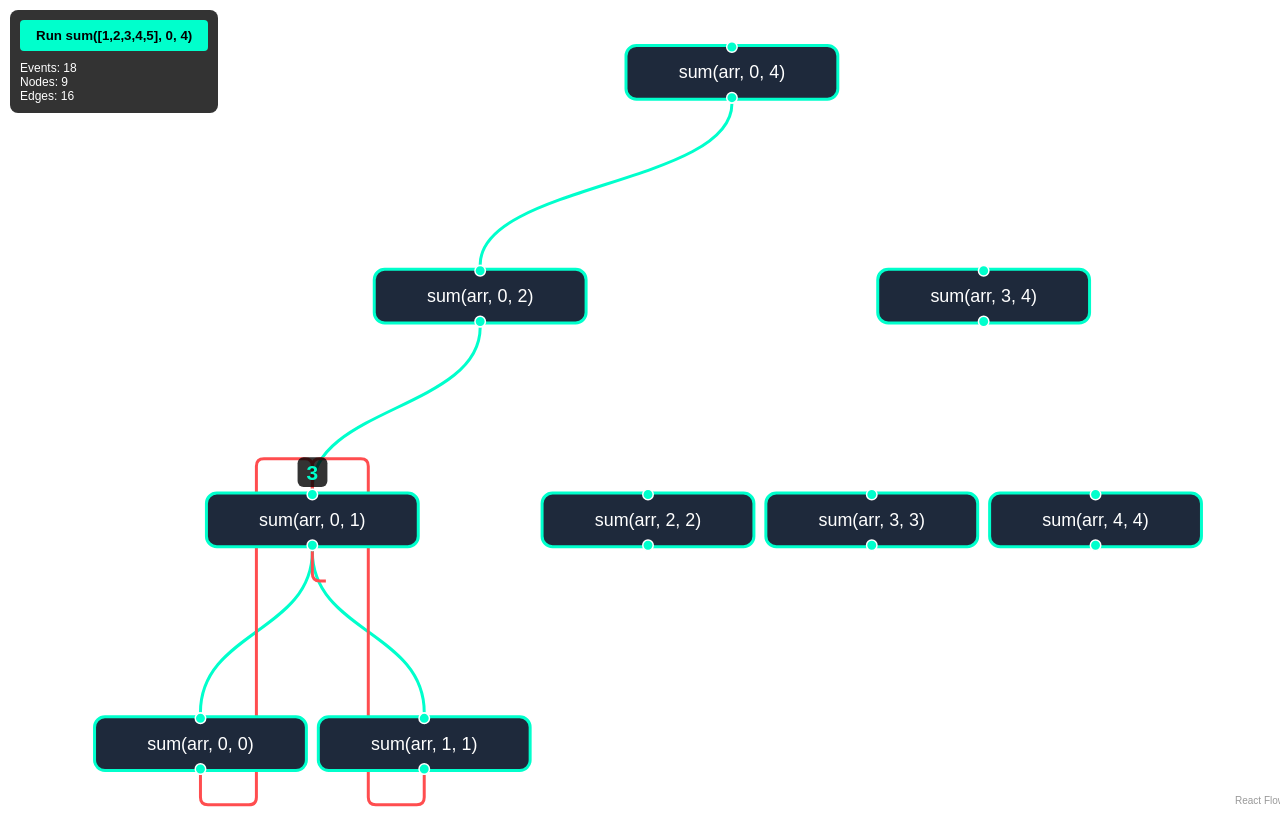
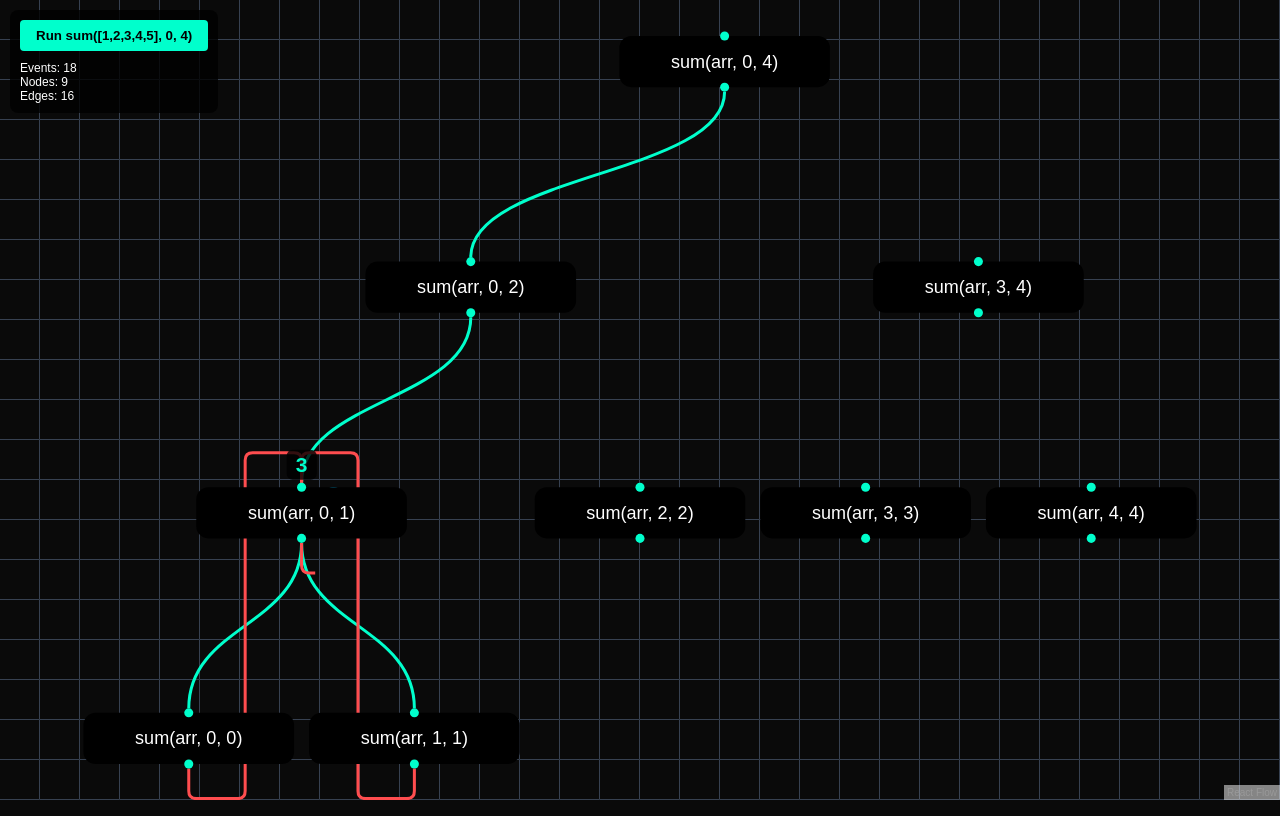
Before and after one commit to RadeshL/Recurse-Reality, a React (Vite) app: page / in a window 1280 px wide. Built offline with nearby package versions, Linux system fonts and the light colour scheme.

Commit message:
style: added background

```diff
--- a/index.html
+++ b/index.html
@@ -1,5 +1,5 @@
 <!doctype html>
-<html lang="en">
+<html lang="en" class="dark">
   <head>
     <meta charset="UTF-8" />
     <link rel="icon" type="image/svg+xml" href="/favicon.svg" />
--- a/src/components/ui/CustomNode.jsx
+++ b/src/components/ui/CustomNode.jsx
@@ -4,9 +4,13 @@ export default function CustomNode({ data }) {
   return (
     <div style={{
       position: 'relative',
-      background: '#1e293b',
+      background: '#000000',
       color: '#fff',
-      border: '2px solid #00ffcc',
+      borderColor: '#00ffcc',
+      borderWidth: '2px',
+      borderStyle: 'solid',
+      outline: '2px solid #00ffcc',
+      outlineOffset: '2px',
       borderRadius: '8px',
       padding: '10px',
       fontSize: '12px',
--- a/src/components/ui/FlowCanvas.jsx
+++ b/src/components/ui/FlowCanvas.jsx
@@ -3,6 +3,7 @@ import { ReactFlow, applyNodeChanges, applyEdgeChanges, addEdge } from '@xyflow/
 import '@xyflow/react/dist/style.css';
 import AnimatedEdge from './AnimatedEdge';
 import CustomNode from './CustomNode';
+import { GridPattern } from './grid-pattern';
 
 const edgeTypes = {
   animatedEdge: AnimatedEdge,
@@ -363,12 +364,42 @@ export default function FlowCanvas() {
   }, [handleRun]);
 
   return (
-    <div style={{ width: '100vw', height: '100vh' }}>
+    <div style={{ position: 'relative', width: '100vw', height: '100vh' }}>
+      {/* Background Layer */}
+      <div style={{
+        position: 'absolute',
+        inset: 0,
+        zIndex: 0,
+        pointerEvents: 'none',  // IMPORTANT: allows dragging nodes
+        backgroundColor: '#0a0a0a'  // Dark background
+      }}>
+        <GridPattern
+          width={40}
+          height={40}
+          x={-1}
+          y={-1}
+          strokeDasharray="0"
+          className="w-full h-full"
+          stroke="#333"
+          strokeWidth="1"
+        />
+      </div>
+
+      {/* React Flow Layer */}
+      <div style={{
+        position: 'relative',
+        zIndex: 1,
+        width: '100%',
+        height: '100%'
+      }}>
         <div style={{ position: 'absolute', top: 10, left: 10, zIndex: 1000, background: 'rgba(0,0,0,0.8)', padding: '10px', borderRadius: '8px' }}>
           <button
             onClick={handleRun}
             style={{
               background: '#00ffcc',
+              borderColor: '#00ffcc',
+              borderWidth: '2px',
+              borderStyle: 'solid',
               color: '#000',
               border: 'none',
               padding: '8px 16px',
@@ -406,5 +437,6 @@ export default function FlowCanvas() {
           fitView
         />
       </div>
+    </div>
   );
 }
--- /dev/null
+++ b/src/components/ui/grid-pattern.tsx
@@ -0,0 +1,62 @@
+import React from "react"
+import { cn } from "../../lib/utils"
+
+interface GridPatternProps {
+  width?: number
+  height?: number
+  x?: number
+  y?: number
+  squares?: [number, number][]
+  strokeDasharray?: string
+  className?: string
+  [key: string]: any
+}
+
+export function GridPattern({
+  width = 40,
+  height = 40,
+  x = -1,
+  y = -1,
+  strokeDasharray = "0",
+  squares,
+  className,
+  ...props
+}: GridPatternProps) {
+  const id = React.useId()
+
+  return (
+    <svg
+      aria-hidden="true"
+      className={cn(
+        "pointer-events-none absolute inset-0 h-full w-full",
+        className,
+      )}
+      {...(props as any)}
+    >
+      <defs>
+        <pattern height={height} id={id} patternUnits="userSpaceOnUse" width={width} x={x} y={y}>
+          <path d={`M.5 ${height}V.5H${width}`} fill="none" stroke="#374151" strokeWidth="1" strokeDasharray={strokeDasharray} />
+        </pattern>
+      </defs>
+      <rect fill={`url(#${id})`} height="100%" strokeWidth={0} width="100%" />
+      {squares && (
+        <svg aria-label="Grid squares" className="overflow-visible" role="img" x={x} y={y}>
+          {squares.map(([x, y], index) => (
+            <rect
+              height={height - 1}
+              key={`${x}-${y}-${index}`}
+              strokeWidth="0"
+              width={width - 1}
+              x={x * width + 1}
+              y={y * height + 1}
+            />
+          ))}
+        </svg>
+      )}
+    </svg>
+  )
+}
+
+export type { GridPatternProps }
+
+export default GridPattern
--- a/src/index.css
+++ b/src/index.css
@@ -137,3 +137,28 @@
     stroke-dashoffset: 0;
   }
 }
+
+/* Remove borders and make ReactFlow transparent */
+* {
+  border: none !important;
+  outline: none !important;
+}
+
+body {
+  margin: 0 !important;
+  padding: 0 !important;
+  overflow: hidden !important;
+}
+
+html, body, #root {
+  width: 100vw !important;
+  height: 100vh !important;
+}
+
+.react-flow {
+  background: transparent !important;
+}
+
+.react-flow__pane {
+  background: transparent !important;
+}
```
Lines whose indentation alone changed are shown as unchanged.
